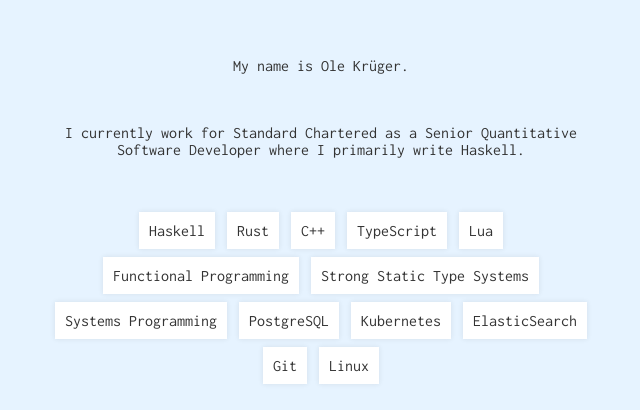
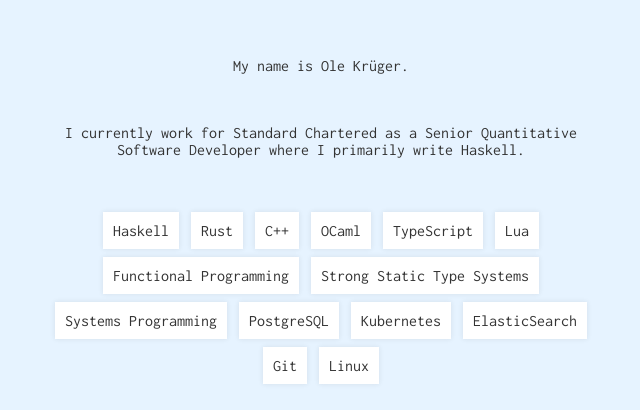
Before and after one commit to vapourismo/vapourismo.github.io, a plain HTML site: page index.html in a window 1280 px wide. Shown: the part 121-531 px from the top of the page, without its empty margins (319-959 px from the left). Drawn offline with Linux system fonts and the light colour scheme.

Commit message:
Don't forget about OCaml

```diff
--- a/index.html
+++ b/index.html
@@ -26,6 +26,7 @@
 			<div class="item">Haskell</div>
 			<div class="item">Rust</div>
 			<div class="item">C++</div>
+			<div class="item">OCaml</div>
 			<div class="item">TypeScript</div>
 			<div class="item">Lua</div>
 			<div class="item">Functional Programming</div>
```
